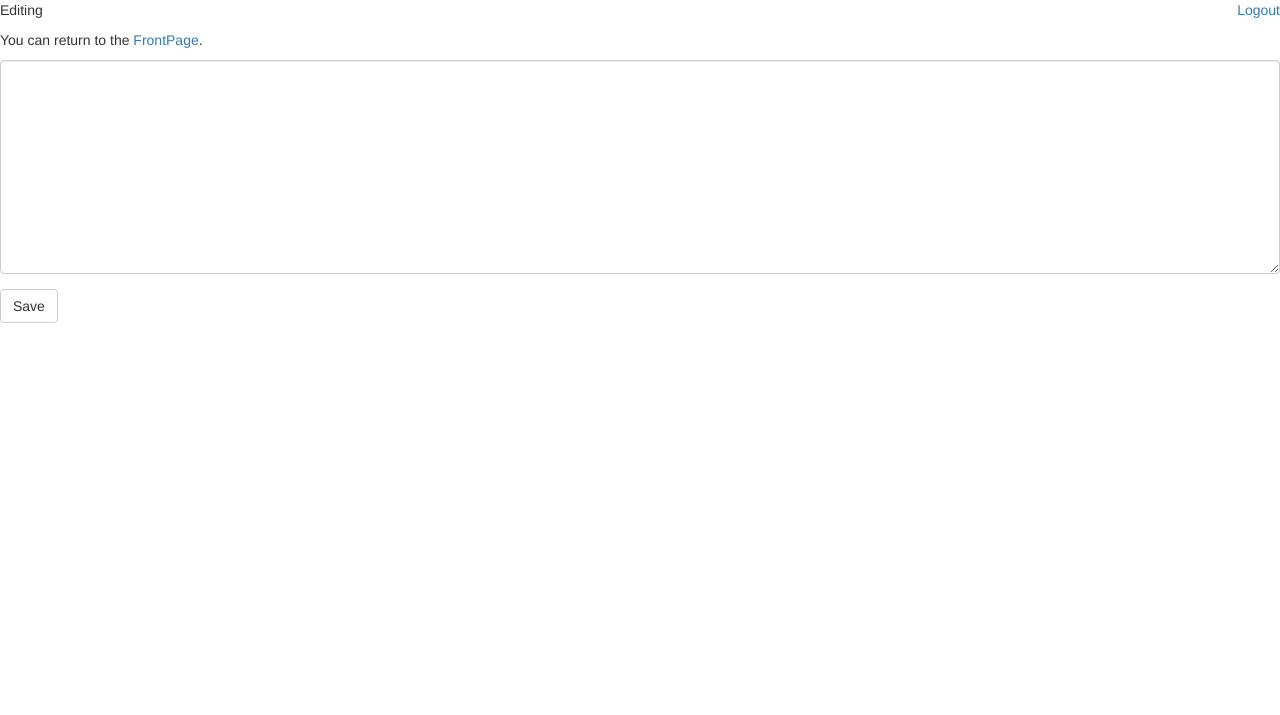
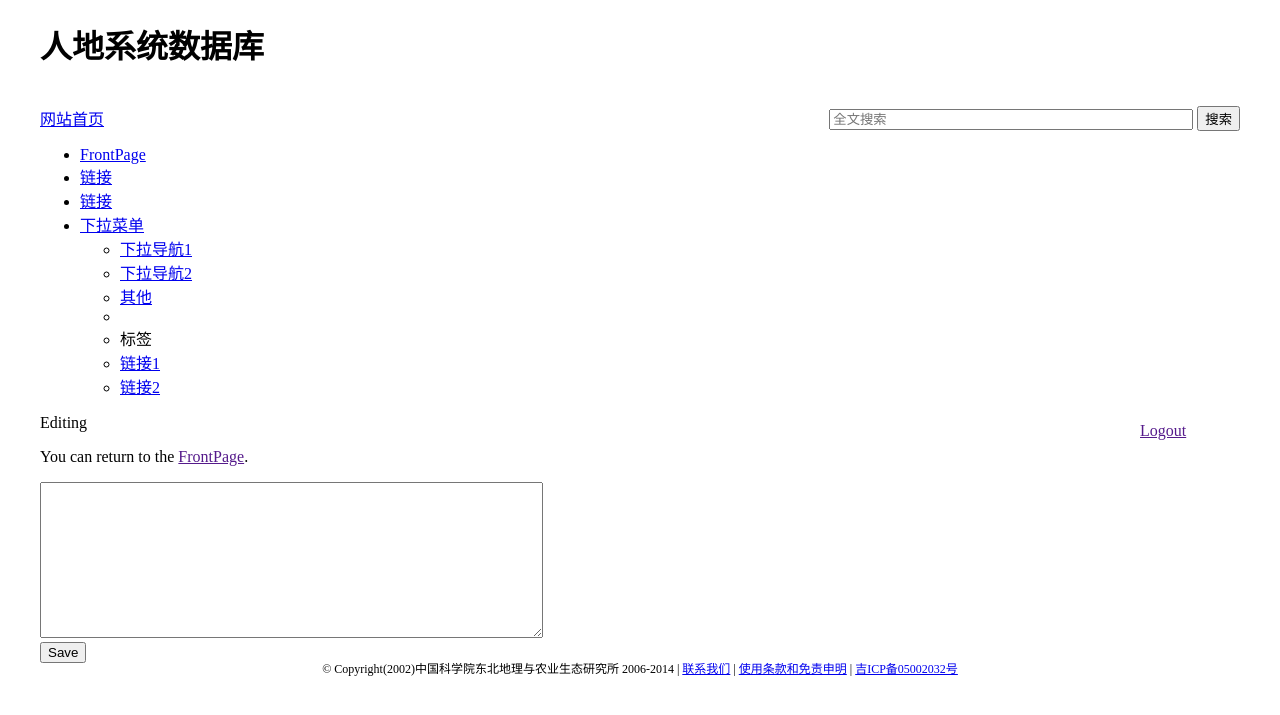
Before and after one commit to bukun/gorna, a Python web app: template gorna/templates/edit.jinja2 in a window 1280 px wide. Shown: the top 715 px of the page. Run offline with Jinja, Linux system fonts and the light colour scheme; the template is opened without the code that fills it, so the values that code supplies are empty; some libraries are stand-ins or nearby versions.

Commit message:
Modify Web Style

```diff
--- a/gorna/templates/edit.jinja2
+++ b/gorna/templates/edit.jinja2
@@ -3,6 +3,7 @@
 {% block subtitle %}Edit {{pagename}} - {% endblock subtitle %}
 
 {% block content %}
+<div class="container-fluid">
 <p>
 Editing <strong>{{pagename}}</strong>
 </p>
@@ -13,8 +14,18 @@
 <div class="form-group">
     <textarea class="form-control" name="body" rows="10" cols="60">{{ pagedata }}</textarea>
 </div>
+
+<!--
+#编辑器代码
+<textarea id="TextArea1" cols="20" rows="2" class="ckeditor"></textarea>
+<script>
+	initSample();
+</script>
+-->
+
 <div class="form-group">
     <button type="submit" name="form.submitted" value="Save" class="btn btn-default">Save</button>
 </div>
 </form>
-{% endblock content %}
+</div>
+{% endblock content %}ss
--- a/gorna/templates/layout.jinja2
+++ b/gorna/templates/layout.jinja2
@@ -7,12 +7,23 @@
     <meta name="description" content="pyramid web application">
     <meta name="author" content="Pylons Project">
     <link rel="shortcut icon" href="{{request.static_url('gorna:static/pyramid-16x16.png')}}">
-
     <title>Cookiecutter Alchemy project for the Pyramid Web Framework</title>
 
     <!-- Bootstrap core CSS -->
-    <link href="//oss.maxcdn.com/libs/twitter-bootstrap/3.0.3/css/bootstrap.min.css" rel="stylesheet">
-
+    <link rel="stylesheet" href="{{request.static_url('gorna:static/bootstrap-combined.css')}}">
+    <link rel="stylesheet" href="{{request.static_url('gorna:static/css/bootstrap.min.css')}}">
+    <link rel="stylesheet" href="{{request.static_url('gorna:static/css/font-awesome.min.css')}}">
+    <script src="{{request.static_url('gorna:static/ckeditor.js')}}"></script>
+	<script src="{{request.static_url('gorna:static/samples/js/sample.js')}}"></script>
+    <style type="text/css" rel="stylesheet">
+        .thumbnails li:nth-child(3n+1){ margin-left: 0!importantgit冲突怎么办;}
+        .container-fluid{ width: 1200px; margin: 0 auto;}
+        .page-header{ border-bottom:0!important; }
+        .input-append{  float: right; }
+        .span4{ width: 356px!important; }
+        p.pull-right{ display: block; width: 60px; height: 28px; float: right; margin:8px 40px 0 0;}
+        footer{text-align:center;font-size:12px; line-height:12px; padding-bottom: 30px; }
+    </style>
 
     <!-- Custom styles for this scaffold -->
 {#    <link href="{{request.static_url('gorna:static/theme.css')}}" rel="stylesheet">#}
@@ -20,10 +31,68 @@
   </head>
 
   <body>
+  <div class="container-fluid">
 
+        <div class="page-header">
+            <h1 class="span5">
+                人地系统数据库
+            </h1>
+            <div class="span5 pull-right">
+  	           <form method="get" action="" id="search" style="padding-top:17px;">
+            	<div class="input-append">
+                	<input value="" id="q" name="q" class="span4" placeholder="全文搜索" type="text">
+                	<button type="submit" class="btn"><i class="icon-search"></i>搜索</button>
+              	</div>
+               </form>
+               </div>
+        </div>
+
+        <div class="row-fluid">
+            <div class="span12">
+                <div class="navbar">
+                    <div class="navbar-inner">
+                        <div class="container-fluid">
+                             <a data-target=".navbar-responsive-collapse" data-toggle="collapse" class="btn btn-navbar"><span class="icon-bar"></span><span class="icon-bar"></span><span class="icon-bar"></span></a> <a href="/" class="brand">网站首页</a>
+                            <div class="nav-collapse collapse navbar-responsive-collapse">
+                                <ul class="nav">
+                                    <li class="active">
+                                        <a href="/FrontPage">FrontPage</a>
+                                    </li>
+                                    <li>
+                                        <a href="#">链接</a>
+                                    </li>
+                                    <li>
+                                        <a href="#">链接</a>
+                                    </li>
+                                    <li class="dropdown">
+                                         <a data-toggle="dropdown" class="dropdown-toggle" href="#">下拉菜单<strong class="caret"></strong></a>
+                                        <ul class="dropdown-menu">
+                                            <li>
+                                                <a href="#">下拉导航1</a>
+                                            </li>
+                                            <li>
+                                                <a href="#">下拉导航2</a>
+                                            </li>
+                                            <li>
+                                                <a href="#">其他</a>
+                                            </li>
+                                            <li class="divider">
+                                            </li>
+                                            <li class="nav-header">
+                                                标签
+                                            </li>
+                                            <li>
+                                                <a href="#">链接1</a>
+                                            </li>
+                                            <li>
+                                                <a href="#">链接2</a>
+                                            </li>
+                                        </ul>
+                                    </li>
+                                </ul>
                                 {% if request.user is none %}
                                     <p class="pull-right">
-            <a href="{{ request.route_url('login') }}">Login</a>
+                                    <i class="icon-user"></i> <a href="{{ request.route_url('login') }}">Login</a>
                                     </p>
                                     {% else %}
                                     <p class="pull-right">
@@ -31,10 +100,26 @@
                                     </p>
                                 {% endif %}
 
+                            </div>
+
+                        </div>
+                    </div>
+
+                </div>
+            </div>
+
+        </div>
+  </div>
+
+
      {% block content %}
      {% endblock content %}
 
-
+    <footer>
+    © Copyright(2002)中国科学院东北地理与农业生态研究所 2006-2014 | <a href="#"><i class="icon-envelope"></i>联系我们</a> | <a href="#">使用条款和免责申明</a>
+    | <a href="#" target="_blank">吉ICP备05002032号</a>
+    </footer>
+  </div>
     <!-- Bootstrap core JavaScript
     ================================================== -->
     <!-- Placed at the end of the document so the pages load faster -->
--- a/gorna/templates/login.jinja2
+++ b/gorna/templates/login.jinja2
@@ -3,6 +3,7 @@
 {% block title %}Login - {% endblock title %}
 
 {% block content %}
+<div class="container-fluid">
 <p>
 <strong>
     Login
@@ -24,3 +25,4 @@
 </div>
 </form>
 {% endblock content %}
+</div>
--- a/gorna/templates/view.jinja2
+++ b/gorna/templates/view.jinja2
@@ -3,6 +3,7 @@
 {% block subtitle %}{{page.name}} - {% endblock subtitle %}
 
 {% block content %}
+<div class="container-fluid">
 <p>{{ content|safe }}</p>
 <p>
 <a href="{{ edit_url }}">
@@ -16,3 +17,4 @@
 <a href="{{request.route_url('view_page', pagename='FrontPage')}}">FrontPage</a>.
 </p>
 {% endblock content %}
+</div>
```
Also changed, not shown: gorna/templates/mytemplate.jinja2 (+29 -23 lines). Lines whose indentation alone changed are shown as unchanged.
